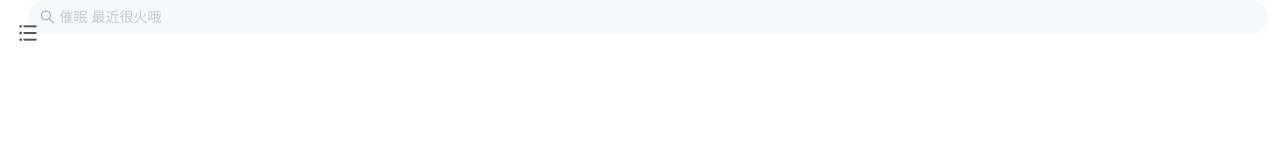
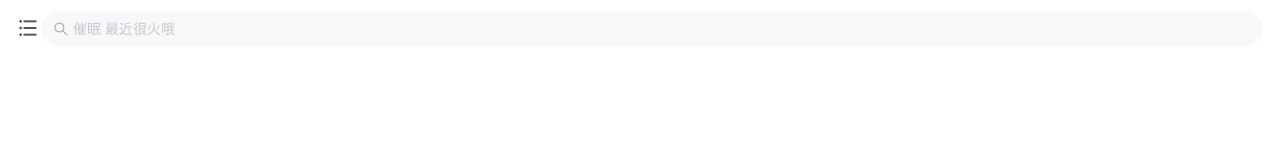
Before and after one commit to xiaoningziya/WangyiyunMusic, a Vue app: page /#/home/discovery in a window 1280 px wide. Shown: the top 160 px of the page. Built offline with nearby package versions, Linux system fonts and the light colour scheme.

Commit message:
搜索页修改

```diff
--- a/src/store/index.ts
+++ b/src/store/index.ts
@@ -4,10 +4,10 @@ import createPersistedState from 'vuex-persistedstate'
 export default createStore({
   state: {
     userInfo: {}, // 用户信息
-    userId: ''
+    userId: '',
+    showBack: false // 是否显示回退按钮
   },
   getters: {
-
   },
   mutations: {
     SET_USERINFO: (state, userinfo) => {
@@ -17,6 +17,10 @@ export default createStore({
     CLEAR_USERINFO: (state) => {
       state.userInfo = {}
       state.userId = ''
+    },
+    // 搜索回退按钮是否显示
+    SHOW_BACK: (state, status) => {
+      state.showBack = status
     }
   },
   actions: {
--- a/src/views/home/discovery/index.vue
+++ b/src/views/home/discovery/index.vue
@@ -7,6 +7,7 @@
 </template>
 <script lang="ts">
 import { defineComponent } from 'vue'
+import { useStore } from 'vuex'
 import { useRouter } from 'vue-router'
 
 export default defineComponent({
@@ -14,9 +15,12 @@ export default defineComponent({
   setup () {
     const placeholder = '催眠 最近很火哦'
     const router = useRouter()
+    const store = useStore()
 
     const methods = {
       toSearch () {
+        // 显示回退按钮，跳转搜索页
+        store.commit('SHOW_BACK', true)
         router.push({ name: 'Search' })
       }
     }
@@ -33,8 +37,9 @@ export default defineComponent({
   width:100%;
   height:100%;
   .searchForm {
-    margin-left: .55rem;
-    margin-right: .25rem;
+    margin-left: .82rem;
+    margin-right: .35rem;
+    margin-top: .23rem;
     .van-search {
       padding: 0;
     }
--- a/src/views/home/index.vue
+++ b/src/views/home/index.vue
@@ -7,8 +7,19 @@
     <div class="homeSwitch">
       <Navigation />
     </div>
-    <div class="slideBtn" @click="slideshow">
-      <van-icon color="#555" size="24px" name="bars" />
+    <!-- 展示菜单还是回退 -->
+    <div v-if="store.state.showBack">
+      <div class="slideBtn" @click="goBack">
+        <van-icon color="#555" size="24px" name="revoke" />
+      </div>
+    </div>
+    <div v-else>
+      <div class="slideBtn" @click="slideshow">
+        <van-icon color="#555" size="24px" name="bars" />
+      </div>
+      <van-popup v-model:show="slideFlag" position="left" duration="0.2" :style="{ width: '80%',height: '100%' }">
+        <Sidebarlist />
+      </van-popup>
     </div>
     <van-popup
       v-model:show="slideFlag"
@@ -22,10 +33,10 @@
 </template>
 <script lang="ts">
 import { defineComponent, ref, provide } from "vue";
+import { useRouter } from 'vue-router'
 import { useStore } from "vuex";
 import Navigation from "@/components/navigation/navigation.vue";
 import Sidebarlist from "@/components/sidebarlist/sidebarlist.vue";
-
 export default defineComponent({
   name: "Home",
   components: {
@@ -33,19 +44,26 @@ export default defineComponent({
     Sidebarlist,
   },
   setup() {
-    const store = useStore();
-    const userInfo = ref(store.state.userInfo);
-    const userId = ref(store.state.userId);
+    const store = useStore()
+    const router = useRouter()
+    const userInfo = ref(store.state.userInfo)
+    const userId = ref(store.state.userId)
     // 生产‘userInfo’和‘userId’供子节点消费
-    provide("userInfo", userInfo.value);
-    provide("userId", userId.value);
-    let slideFlag = ref(false);
+    provide("userInfo", userInfo.value)
+    provide("userId", userId.value)
+    let slideFlag = ref(false)
     let methods: IMethods = {
       slideshow: (): void => {
-        slideFlag.value = true;
+        slideFlag.value = true
       },
+      // 回退
+      goBack () {
+        store.commit('SHOW_BACK', false)
+        router.go(-1)
+      }
     };
     return {
+      store,
       ...methods,
       slideFlag,
     };
@@ -77,7 +95,7 @@ export default defineComponent({
   .slideBtn {
     position: fixed;
     left: .32rem;
-    top:.42rem;
+    top:.32rem;
   }
 }
 </style>
```
